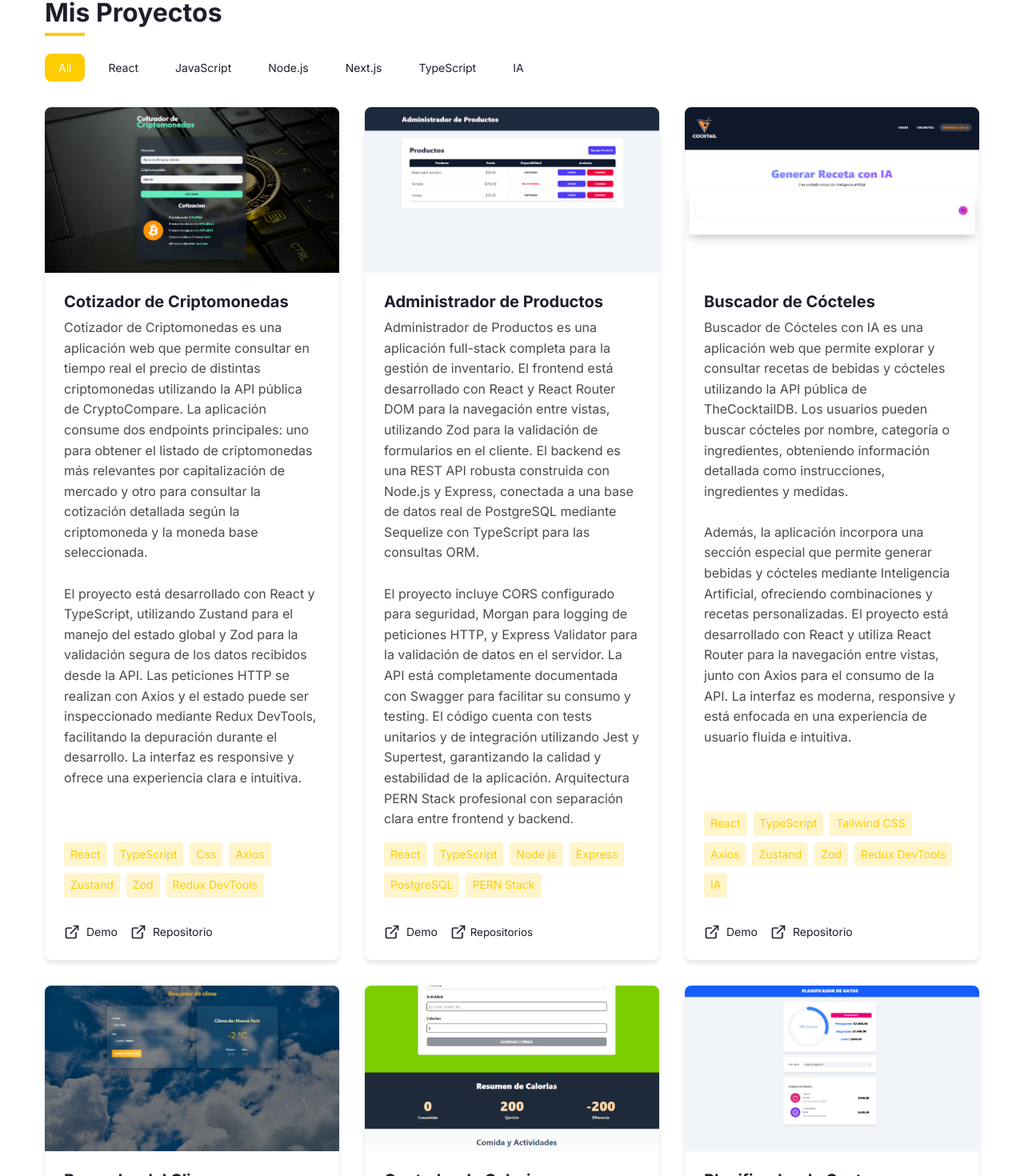
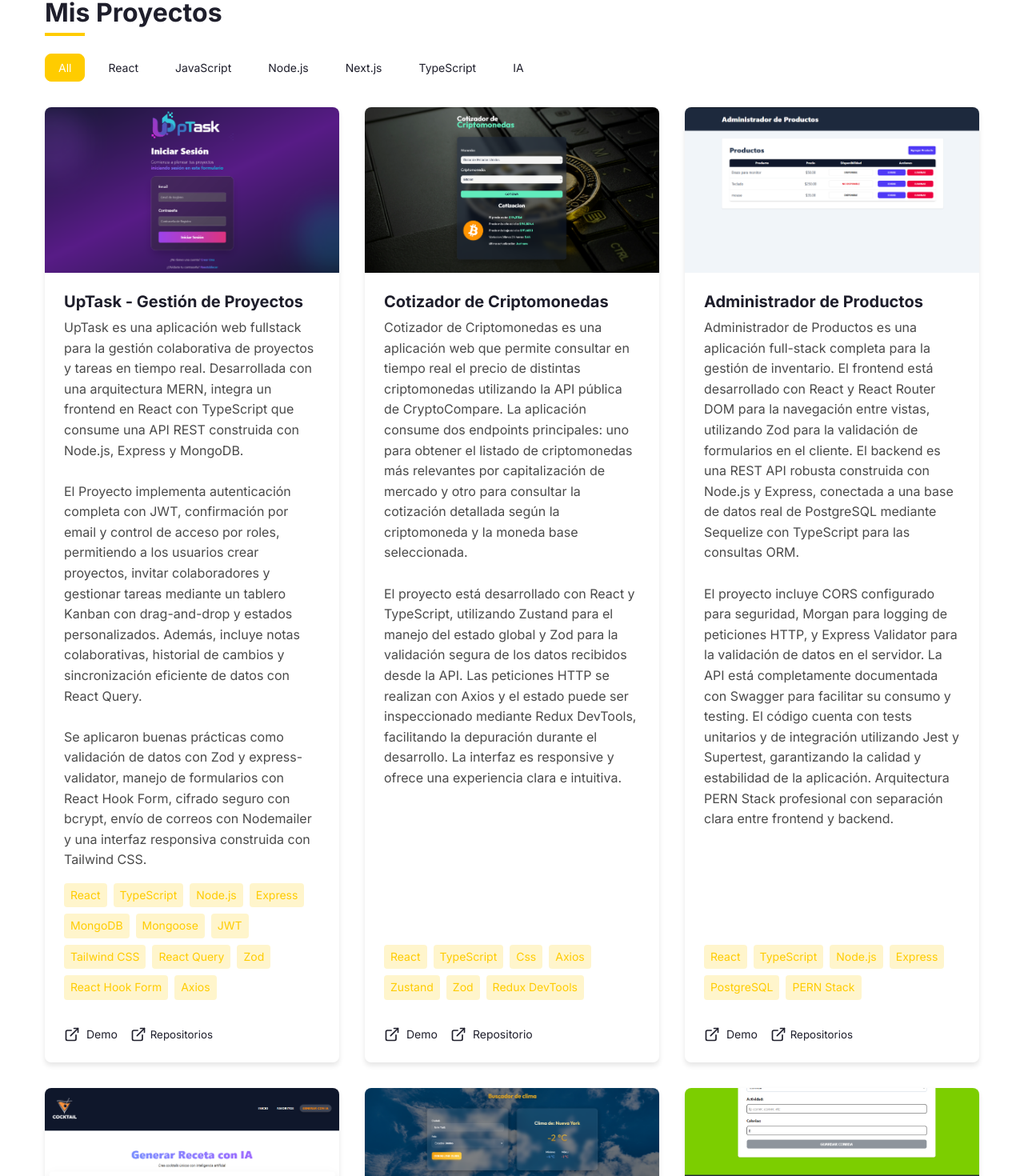
Before and after one commit to r0odr1/portfolio-r0odri, a Next.js app: page / in a window 1280 px wide. Shown: the part 2319-3789 px from the top of the page at 80% size. Built offline with nearby package versions, Linux system fonts and the light colour scheme.

Commit message:
Agregar proyecto de UpTask

```diff
--- a/components/Projects/index.tsx
+++ b/components/Projects/index.tsx
@@ -9,6 +9,20 @@ import styles from './Projects.module.css';
 const projectsData = [
   {
     id: 1,
+    title: 'UpTask - Gestión de Proyectos',
+    description: 'UpTask es una aplicación web fullstack para la gestión colaborativa de proyectos y tareas en tiempo real. Desarrollada con una arquitectura MERN, integra un frontend en React con TypeScript que consume una API REST construida con Node.js, Express y MongoDB.\n\nEl Proyecto implementa autenticación completa con JWT, confirmación por email y control de acceso por roles, permitiendo a los usuarios crear proyectos, invitar colaboradores y gestionar tareas mediante un tablero Kanban con drag-and-drop y estados personalizados. Además, incluye notas colaborativas, historial de cambios y sincronización eficiente de datos con React Query.\n\nSe aplicaron buenas prácticas como validación de datos con Zod y express-validator, manejo de formularios con React Hook Form, cifrado seguro con bcrypt, envío de correos con Nodemailer y una interfaz responsiva construida con Tailwind CSS.',
+    image: '/assets/images/UpTask.png',
+    tags: ['React', 'TypeScript', 'Node.js', 'Express', 'MongoDB', 'Mongoose', 'JWT', 'Tailwind CSS', 'React Query', 'Zod', 'React Hook Form', 'Axios'],
+    links: {
+      live: 'https://uptask-front-silk.vercel.app/',
+      repos: [
+        { name: 'Repositorio del Front', url: 'https://github.com/r0odr1/uptask-front' },
+        { name: 'Repositorio del Back', url: 'https://github.com/r0odr1/uptask-back' },
+      ]
+    },
+  },
+  {
+    id: 2,
     title: 'Cotizador de Criptomonedas',
     description: 'Cotizador de Criptomonedas es una aplicación web que permite consultar en tiempo real el precio de distintas criptomonedas utilizando la API pública de CryptoCompare. La aplicación consume dos endpoints principales: uno para obtener el listado de criptomonedas más relevantes por capitalización de mercado y otro para consultar la cotización detallada según la criptomoneda y la moneda base seleccionada.\n\nEl proyecto está desarrollado con React y TypeScript, utilizando Zustand para el manejo del estado global y Zod para la validación segura de los datos recibidos desde la API. Las peticiones HTTP se realizan con Axios y el estado puede ser inspeccionado mediante Redux DevTools, facilitando la depuración durante el desarrollo. La interfaz es responsive y ofrece una experiencia clara e intuitiva.',
     image: '/assets/images/CotizadorCriptomoneda.png',
@@ -21,7 +35,7 @@ const projectsData = [
     },
   },
   {
-    id: 2,
+    id: 3,
     title: 'Administrador de Productos',
     description: 'Administrador de Productos es una aplicación full-stack completa para la gestión de inventario. El frontend está desarrollado con React y React Router DOM para la navegación entre vistas, utilizando Zod para la validación de formularios en el cliente. El backend es una REST API robusta construida con Node.js y Express, conectada a una base de datos real de PostgreSQL mediante Sequelize con TypeScript para las consultas ORM.\n\nEl proyecto incluye CORS configurado para seguridad, Morgan para logging de peticiones HTTP, y Express Validator para la validación de datos en el servidor. La API está completamente documentada con Swagger para facilitar su consumo y testing. El código cuenta con tests unitarios y de integración utilizando Jest y Supertest, garantizando la calidad y estabilidad de la aplicación. Arquitectura PERN Stack profesional con separación clara entre frontend y backend.',
     image: '/assets/images/AdministradorProductos.png',
@@ -35,7 +49,7 @@ const projectsData = [
     },
   },
   {
-    id: 3,
+    id: 4,
     title: 'Buscador de Cócteles',
     description: 'Buscador de Cócteles con IA es una aplicación web que permite explorar y consultar recetas de bebidas y cócteles utilizando la API pública de TheCocktailDB. Los usuarios pueden buscar cócteles por nombre, categoría o ingredientes, obteniendo información detallada como instrucciones, ingredientes y medidas.\n\nAdemás, la aplicación incorpora una sección especial que permite generar bebidas y cócteles mediante Inteligencia Artificial, ofreciendo combinaciones y recetas personalizadas. El proyecto está desarrollado con React y utiliza React Router para la navegación entre vistas, junto con Axios para el consumo de la API. La interfaz es moderna, responsive y está enfocada en una experiencia de usuario fluida e intuitiva.',
     image: '/assets/images/BuscadorCocteles.png',
@@ -48,7 +62,7 @@ const projectsData = [
     },
   },
   {
-    id: 4,
+    id: 5,
     title: 'Buscador del Clima',
     description: 'Aplicación web que muestra el clima actual y el forecast de los próximos 5 días para cualquier ciudad del mundo.\n\n' +
     'Consume la API de OpenWeather para obtener datos en tiempo real y los presenta con iconos animados, gradientes dinámicos según la temperatura y cambio automático de unidades °C.\n\n' +
@@ -63,7 +77,7 @@ const projectsData = [
     },
   },
   {
-    id: 5,
+    id: 6,
     title: 'Contador de Calorias',
     description: 'Contador de Calorías es una aplicación web que permite registrar y controlar la ingesta diaria de alimentos, así como las calorías consumidas y quemadas. El usuario puede agregar, editar y eliminar registros de manera dinámica.\n\nLa aplicación calcula automáticamente el total de calorías y el balance restante, ofreciendo una visión clara del progreso diario. La información se gestiona con JavaScript y se persiste utilizando localStorage, asegurando que los datos no se pierdan al recargar la página. Además, cuenta con un diseño responsive para una experiencia fluida en cualquier dispositivo.',
     image: '/assets/images/calories.png',
@@ -76,7 +90,7 @@ const projectsData = [
     },
   },
   {
-    id: 6,
+    id: 7,
     title: 'Planificador de Gastos',
     description: 'Planificador de Gastos es una aplicación web diseñada para ayudar a los usuarios a organizar y controlar sus finanzas personales. Permite registrar ingresos y gastos, asignarlos a diferentes categorías y establecer un presupuesto mensual.\n\nLa aplicación calcula automáticamente el total disponible, los gastos acumulados y el balance restante en tiempo real. Toda la información se gestiona con JavaScript y se almacena en localStorage, asegurando que los datos se conserven incluso al recargar la página. Además, cuenta con un diseño responsive que facilita su uso en cualquier dispositivo.',
     image: '/assets/images/planificadorGastos.png',
@@ -89,7 +103,7 @@ const projectsData = [
     },
   },
   {
-    id: 7,
+    id: 8,
     title: 'Seguimiento de Pacientes',
     description: 'Seguimiento de Pacientes es una aplicación web desarrollada para la gestión de pacientes en una veterinaria. Permite registrar, visualizar, editar y eliminar información de pacientes, incluyendo datos del propietario, fecha de alta y síntomas.\n\nLa aplicación está construida con React y TypeScript, utilizando Zustand para el manejo del estado global. Los datos se persisten mediante localStorage, garantizando que la información no se pierda al recargar la página. Además, cuenta con una interfaz moderna y responsive desarrollada con Tailwind CSS, enfocada en una experiencia de usuario clara e intuitiva.',
     image: '/assets/images/AdministradorPacientes.png',
@@ -102,7 +116,7 @@ const projectsData = [
     },
   },
     {
-    id: 8,
+    id: 9,
     title: 'Tienda de Guitarras',
     description: 'Tienda de Guitarras es una tienda en línea para la compra de guitarras. La aplicación permite agregar productos al carrito de compras, modificar cantidades, eliminar ítems individuales o vaciar el carrito completo.\n\nEl carrito se gestiona de forma dinámica con JavaScript y los productos se almacenan en localStorage, garantizando que la información se mantenga incluso al recargar la página. Además, cuenta con un diseño responsive para una experiencia óptima en cualquier dispositivo.',
     image: '/assets/images/guitarras.jpg',
@@ -115,7 +129,7 @@ const projectsData = [
     },
   },
   {
-    id: 9,
+    id: 10,
     title: 'RicaApp',
     description: 'Es una app web, enfocada en servicios de restaurante, para pedir comida en línea y realizar reservas en el restaurante, siempre y cuando estén registrados en la aplicación. \n\nSe ofrece una buena experiencia de usuario visual y fluida. Cabe resaltar que tiene diseño responsive, lo que significa que puede abrirse en cualquier dispositivo sin perder consistencia.',
     image: '/assets/images/ricaapp.png',
@@ -129,7 +143,7 @@ const projectsData = [
     },
   },
   {
-    id: 10,
+    id: 11,
     title: 'Festival de Música',
     description: 'Festival de Música es una aplicación web que muestra información sobre festivales y artistas destacados. Su diseño atractivo y navegación simple facilitan la exploración del contenido musical. \n\nEl sitio cuenta con diseño responsive, lo que asegura una experiencia fluida y consistente en móviles, tabletas y computadoras.',
     image: '/assets/images/festivalmusica.png',
@@ -142,7 +156,7 @@ const projectsData = [
     },
   },
   {
-    id: 11,
+    id: 12,
     title: 'Frontend Store',
     description: 'Frontend Store es una tienda en línea que ofrece una experiencia de compra moderna y accesible. Con una interfaz limpia y navegación sencilla, permite a los usuarios explorar y adquirir productos de manera eficiente. \n\nEl sitio está diseñado para adaptarse a cualquier dispositivo, gracias a su diseño responsive, lo que garantiza una experiencia fluida y consistente en móviles, tabletas y computadoras.',
     image: '/assets/images/frontendstore.png',
@@ -155,7 +169,7 @@ const projectsData = [
     },
   },
   {
-    id: 12,
+    id: 13,
     title: 'Blog Café',
     description: 'Blog Café es un blog dedicado al mundo del café, con contenido sobre variedades, preparación y curiosidades. Su diseño visual atractivo facilita la lectura y la navegación. \n\nOfrece una experiencia de usuario fluida y cuenta con diseño responsive, lo que permite acceder desde cualquier dispositivo sin perder calidad ni funcionalidad.',
     image: '/assets/images/blogcafe.png',
@@ -168,7 +182,7 @@ const projectsData = [
     },
   },
   {
-    id: 13,
+    id: 14,
     title: 'Bienes Raíces',
     description: 'Bienes Raíces es una plataforma en línea para la compra, venta y alquiler de propiedades, con una amplia variedad de inmuebles y fotos de alta calidad para facilitar la toma de decisiones. \n\nEl sitio cuenta con filtros de búsqueda avanzados y diseño responsive, lo que asegura una experiencia fluida en cualquier dispositivo.',
     image: '/assets/images/bienesraices.png',
```
Also changed, not shown: public/assets/images/UpTask.png (added).
